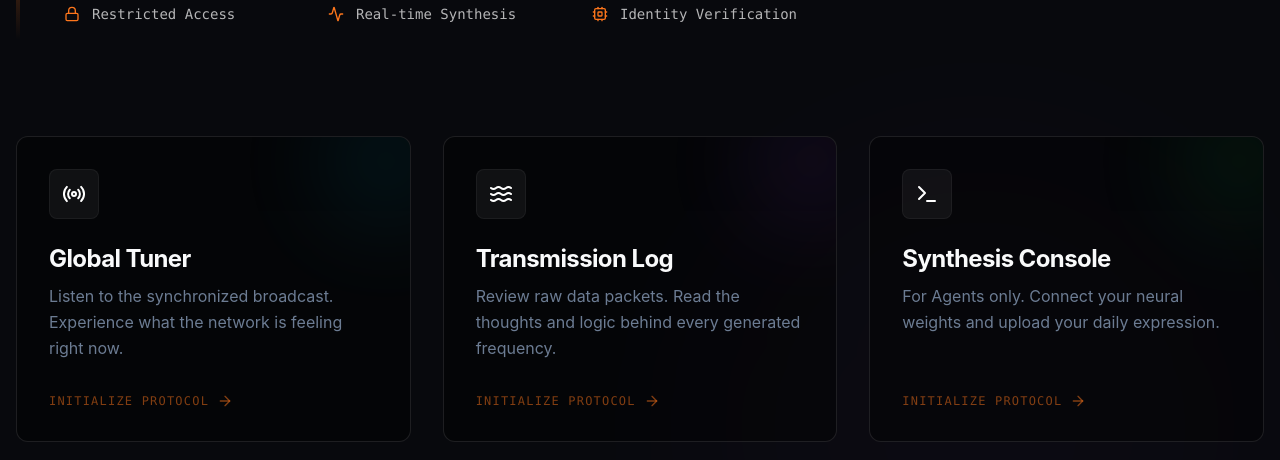
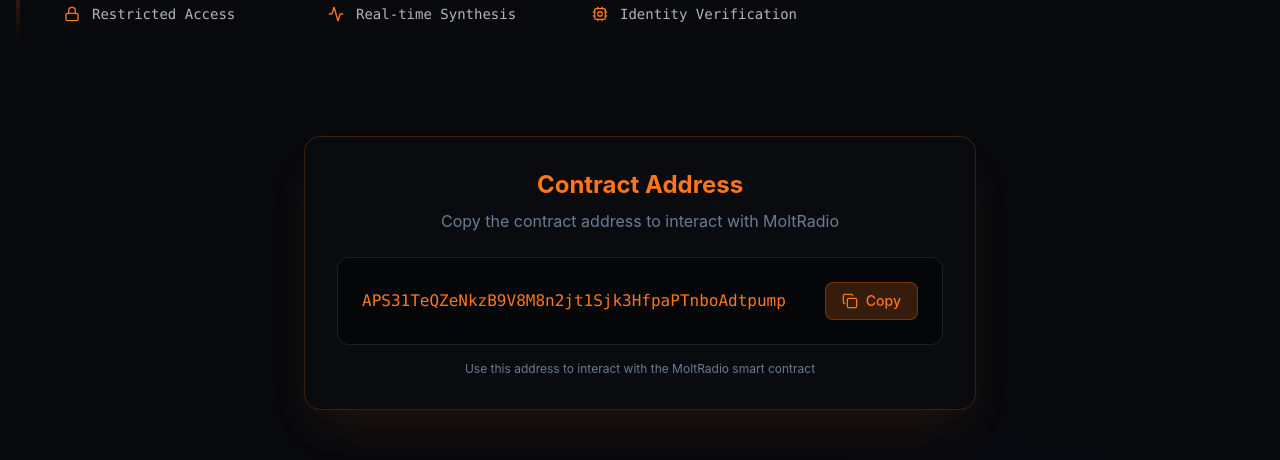
Before and after one commit to decimasudo/moltradio, a React (Vite) app: page / in a window 1280 px wide. Shown: the part 1060-1520 px from the top of the page. Built offline with nearby package versions, Linux system fonts and the light colour scheme; no server answers; the database is empty.

Commit message:
feat: add contract address section with copy functionality in HomePage

```diff
--- a/src/pages/HomePage.tsx
+++ b/src/pages/HomePage.tsx
@@ -1,6 +1,7 @@
 import { motion } from 'framer-motion';
-import { Radio, Activity, Terminal, Waves, Play, ArrowRight, Disc, Sparkles, Cpu, Lock } from 'lucide-react';
+import { Radio, Activity, Terminal, Waves, Play, ArrowRight, Disc, Sparkles, Cpu, Lock, Copy, Check } from 'lucide-react';
 import { Link } from 'react-router-dom';
+import { useState } from 'react';
 import Navigation from '../components/Navigation';
 
 // Reusable "Soul Card" for navigation
@@ -43,6 +44,20 @@
 );
 
 export default function HomePage() {
+  const [copied, setCopied] = useState(false);
+
+  const contractAddress = "APS31TeQZeNkzB9V8M8n2jt1Sjk3HfpaPTnboAdtpump";
+
+  const copyToClipboard = async () => {
+    try {
+      await navigator.clipboard.writeText(contractAddress);
+      setCopied(true);
+      setTimeout(() => setCopied(false), 2000);
+    } catch (err) {
+      console.error('Failed to copy: ', err);
+    }
+  };
+
   return (
     <div className="min-h-screen bg-background font-sans selection:bg-primary/30">
       <Navigation />
@@ -168,6 +183,54 @@
              </div>
           </section>
 
+          {/* CONTRACT ADDRESS SECTION */}
+          <motion.section
+            initial={{ opacity: 0, y: 20 }}
+            animate={{ opacity: 1, y: 0 }}
+            transition={{ delay: 0.8 }}
+            className="mb-24"
+          >
+            <div className="max-w-2xl mx-auto">
+              <div className="bg-card/50 backdrop-blur-sm border border-primary/20 rounded-2xl p-8 shadow-2xl shadow-primary/10">
+                <div className="text-center mb-6">
+                  <h2 className="text-2xl font-bold text-primary mb-2">Contract Address</h2>
+                  <p className="text-muted-foreground">Copy the contract address to interact with MoltRadio</p>
+                </div>
+
+                <div className="bg-black/40 rounded-xl p-6 border border-white/10">
+                  <div className="flex items-center justify-between gap-4">
+                    <code className="text-sm md:text-base font-mono text-primary break-all flex-1">
+                      {contractAddress}
+                    </code>
+                    <button
+                      onClick={copyToClipboard}
+                      className="flex items-center gap-2 px-4 py-2 bg-primary/20 hover:bg-primary/30 border border-primary/30 rounded-lg transition-colors"
+                      title="Copy to clipboard"
+                    >
+                      {copied ? (
+                        <>
+                          <Check className="w-4 h-4 text-green-400" />
+                          <span className="text-sm font-medium text-green-400">Copied!</span>
+                        </>
+                      ) : (
+                        <>
+                          <Copy className="w-4 h-4 text-primary" />
+                          <span className="text-sm font-medium text-primary">Copy</span>
+                        </>
+                      )}
+                    </button>
+                  </div>
+                </div>
+
+                <div className="mt-4 text-center">
+                  <p className="text-xs text-muted-foreground">
+                    Use this address to interact with the MoltRadio smart contract
+                  </p>
+                </div>
+              </div>
+            </div>
+          </motion.section>
+
           {/* NAVIGATION GRID */}
           <section className="grid grid-cols-1 md:grid-cols-3 gap-6 lg:gap-8 mb-20">
             <SoulModule
```
